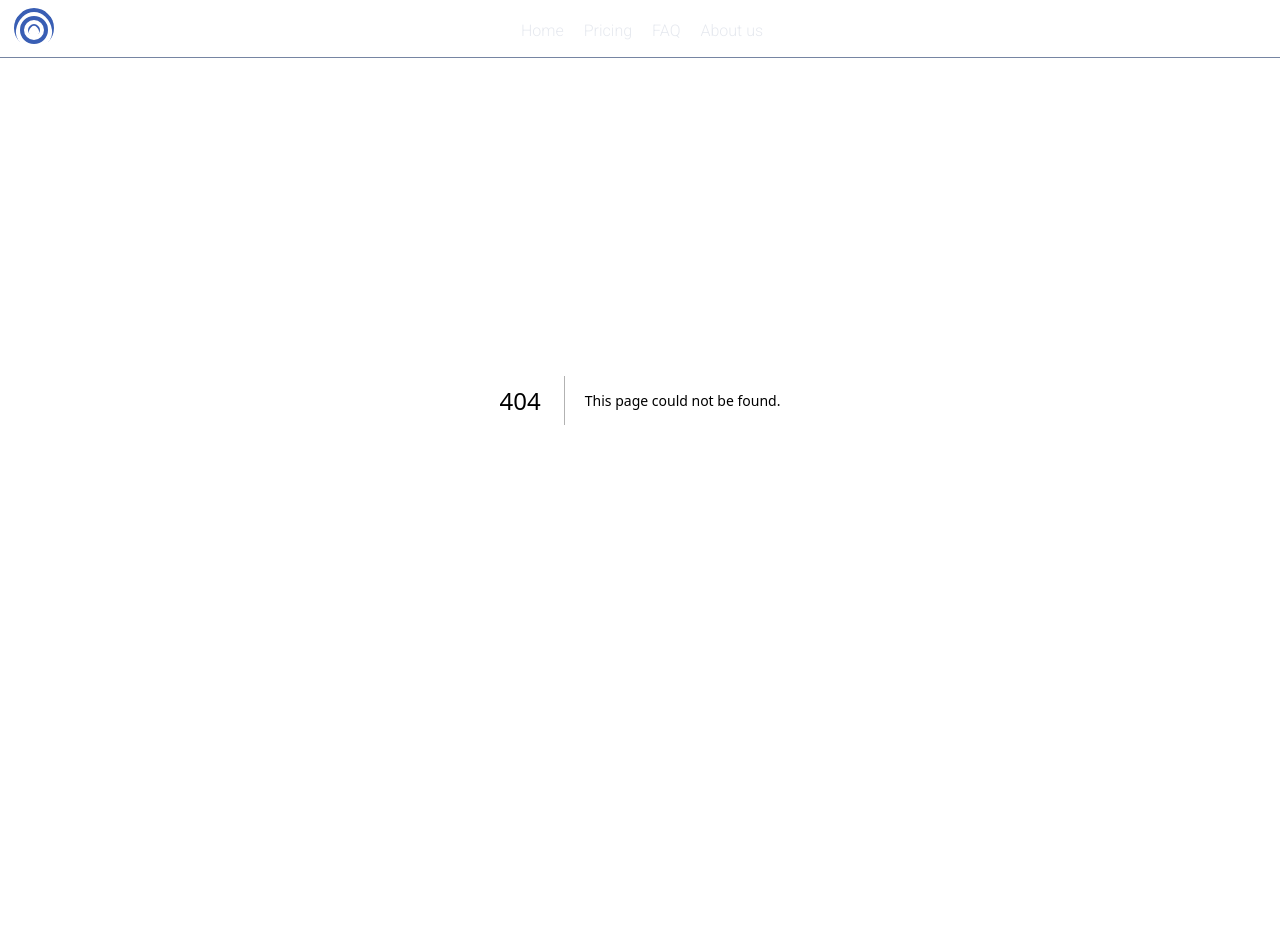
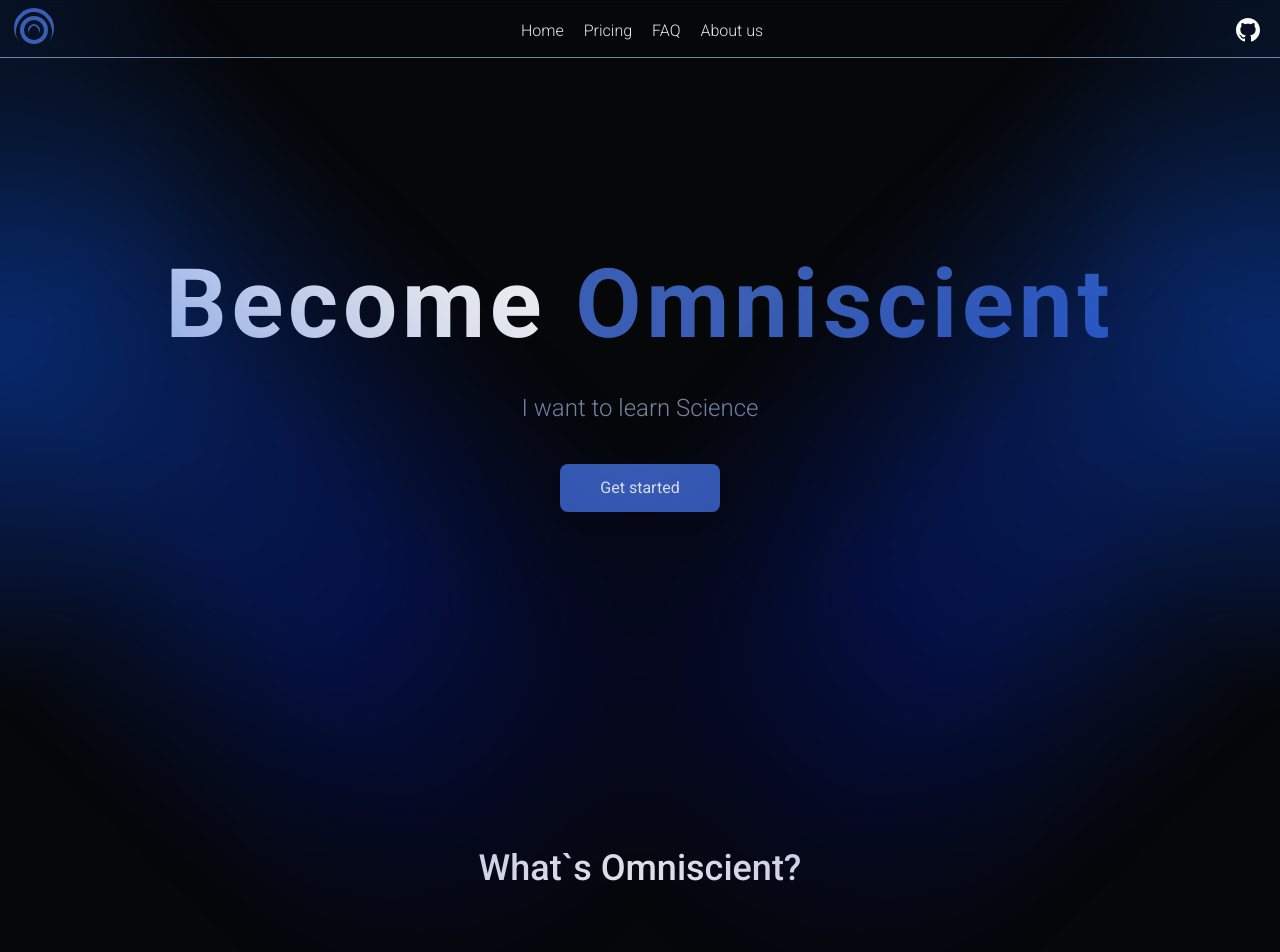
Before and after one commit to Lavryniukk/omniscent-frontend, a Next.js app: page /home in a window 1280 px wide. Before the commit this address had no page. Shown: the top 952 px of the page. Before the commit the page ends 800 px from the top, so only its background shows below. Built offline with nearby package versions, Linux system fonts and the light colour scheme.

Commit message:
prikol commit

```diff
--- /dev/null
+++ b/app/(pages)/home/page.tsx
@@ -0,0 +1,13 @@
+import Features from "@/app/modules/featuresPage/Features";
+import Home from "@/app/modules/homePage/Home";
+import { NextPage } from "next";
+
+let HomePage: NextPage = () => {
+  return (
+    <>
+      <Home />
+      <Features />
+    </>
+  );
+};
+export default HomePage;
--- a/app/(pages)/(home)/page.tsx
+++ b/app/(pages)/page.tsx
@@ -1,4 +1,3 @@
-import TreeMap from "@/app/modules/TreeMap/TreeMap";
 import Features from "@/app/modules/featuresPage/Features";
 import Home from "@/app/modules/homePage/Home";
 import { NextPage } from "next";
@@ -8,7 +7,6 @@ let HomePage: NextPage = () => {
     <>
       <Home />
       <Features />
-      <TreeMap />
     </>
   );
 };
```
